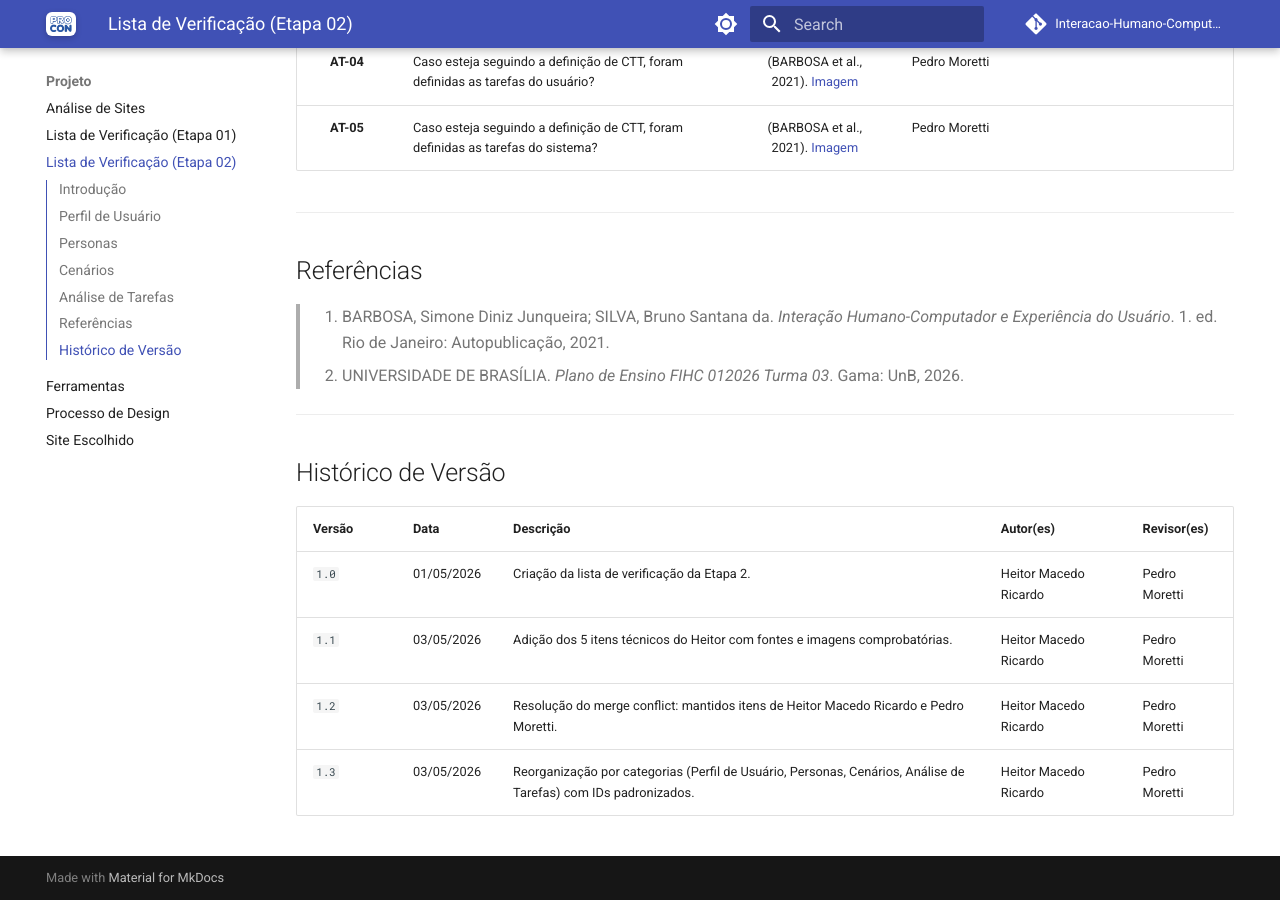
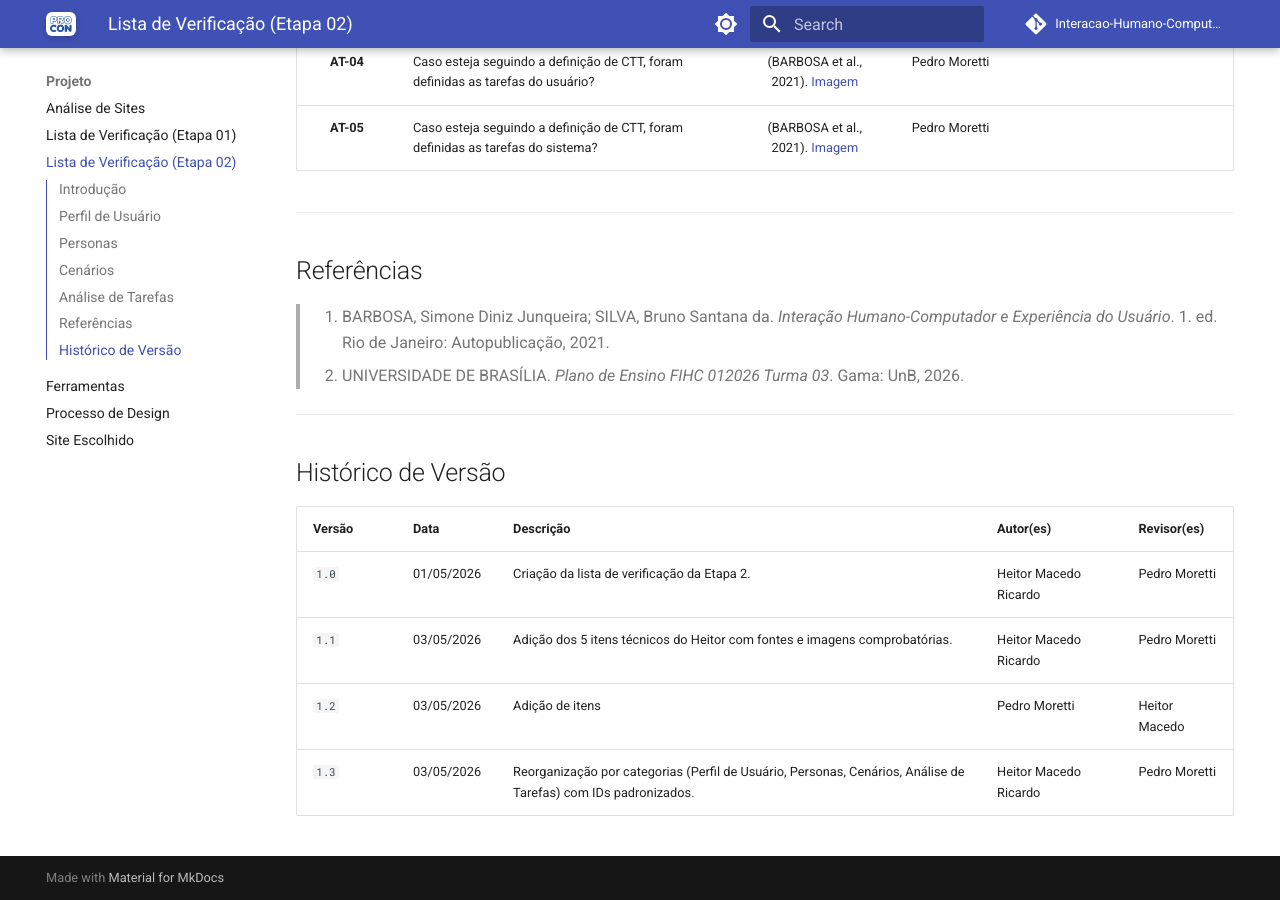
Before and after one commit to Interacao-Humano-Computador/2026.1-Grupo03, an MkDocs documentation site: the page built from docs/projeto/verificacao-etapa2.md, in a window 1280 px wide and 900 px high, scrolled down 2988 px. Built offline with MkDocs 1.6.1 and Material for MkDocs 9.7.7, drawn with Linux system fonts in a browser that asks for light colours; comment, search, counter and statistics services are not loaded.

```diff
--- a/docs/projeto/verificacao-etapa2.md
+++ b/docs/projeto/verificacao-etapa2.md
@@ -64,5 +64,5 @@
 | :--- | :--- | :--- | :--- | :--- |
 | `1.0` | 01/05/2026 | Criação da lista de verificação da Etapa 2. | Heitor Macedo Ricardo | Pedro Moretti |
 | `1.1` | 03/05/2026 | Adição dos 5 itens técnicos do Heitor com fontes e imagens comprobatórias. | Heitor Macedo Ricardo | Pedro Moretti |
-| `1.2` | 03/05/2026 | Resolução do merge conflict: mantidos itens de Heitor Macedo Ricardo e Pedro Moretti. | Heitor Macedo Ricardo | Pedro Moretti |
+| `1.2` | 03/05/2026 |Adição de itens | Pedro Moretti | Heitor Macedo |
 | `1.3` | 03/05/2026 | Reorganização por categorias (Perfil de Usuário, Personas, Cenários, Análise de Tarefas) com IDs padronizados. | Heitor Macedo Ricardo | Pedro Moretti |
```
Also changed, not shown: docs/planejamento/cronograma-executado.md (+1 -1 lines).
